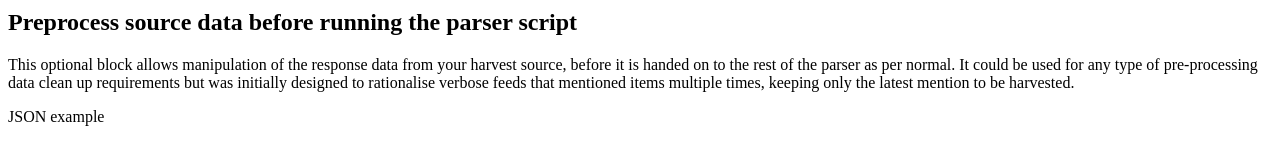
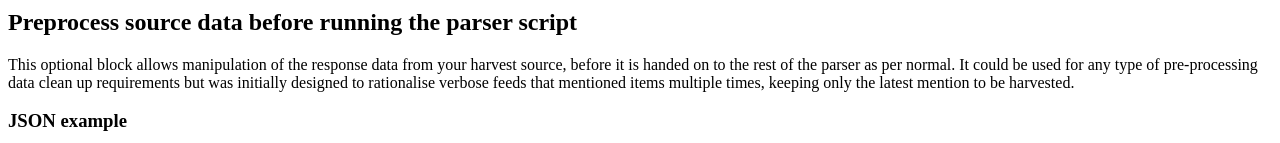
Before and after one commit to DigitalNZ/supplejack, a Jekyll site: the page built from _posts/2014-05-01-parser-dsl-domain-specific-language.md, in a window 1280 px wide. Shown: the part 6227-6370 px from the top of the page. Built offline with Jekyll 4.4.1, drawn with Linux system fonts in a browser that asks for light colours; Markdown is read by kramdown in place of the engine named in the settings; a style sheet for code colours, icons or effects is not loaded.

````diff
--- a/_posts/2014-05-01-parser-dsl-domain-specific-language.md
+++ b/_posts/2014-05-01-parser-dsl-domain-specific-language.md
@@ -330,7 +330,7 @@ attribute :title, path: "$.'dc:title'"
 This optional block allows manipulation of the response data from your harvest source, before it is handed on to the rest of the parser as per normal. It could be used for any type of pre-processing data clean up requirements but was initially designed to rationalise verbose feeds that mentioned items multiple times, keeping only the latest mention to be harvested.
 
 
-JSON example
+### JSON example
 
 ```ruby
 pre_process_block do |rest_client_response|
@@ -352,7 +352,7 @@ pre_process_block do |rest_client_response|
 end
 ```
 
-XML example
+### XML example
 ```ruby
 pre_process_block do |rest_client_response|
   # Convert RestClient::Response to Nokogiri Document
````
